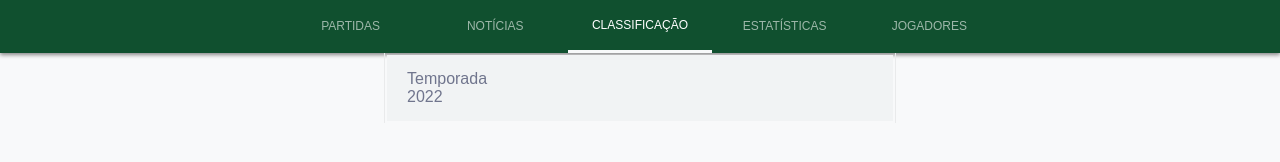
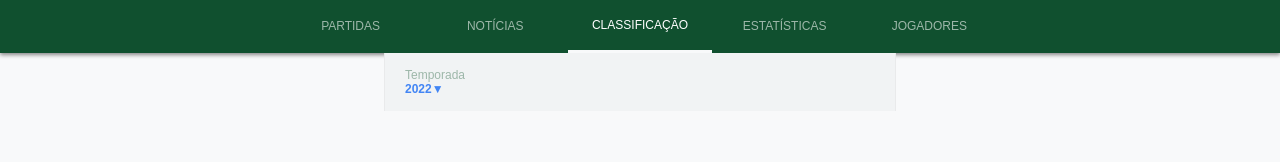
Before and after one commit to Capitaozila/brasileirao, a plain HTML site: page index.html in a window 1280 px wide. Shown: the part 54-216 px from the top of the page. Drawn offline with Linux system fonts and the light colour scheme; a web font is replaced by a local one.

Commit message:
melhorando as cores

```diff
--- a/css/style.css
+++ b/css/style.css
@@ -4,6 +4,7 @@
   padding: 0;
   margin: 0;
   box-sizing: border-box;
+  text-decoration: none;
 }
 
 body {
@@ -25,6 +26,7 @@ body {
   border-bottom: none;
   width: 40vw;
   margin-left: 30%;
+  border-collapse: collapse;
 }
 
 table {
@@ -38,6 +40,15 @@ td {
   color: #9db7a9;
 }
 
+a {
+  color: #9db7a9;
+  text-decoration: none;
+}
+
+a:visited {
+  color: #9db7a9;
+  text-decoration: none;
+}
 .nav-conteudo-lateral {
   width: 200px;
 }
@@ -53,6 +64,7 @@ td {
   color: #70758d;
   padding: 15px;
   padding-left: 20px;
+  font-size: 00.75em;
 }
 
 .nav-destacado {
@@ -63,3 +75,8 @@ td {
 .nav-destacado:hover {
   background-color: #0e482a;
 }
+
+.ano {
+  font-weight: 600;
+  color: #4285f4;
+}
--- a/index.html
+++ b/index.html
@@ -27,7 +27,7 @@
   </table>
   <table class="tabela-brasileirao">
     <tr>
-      <td id="tabela-brasileirao-header">Temporada<br>2022</td>
+      <td id="tabela-brasileirao-header"><a href="#">Temporada<br><spam class="ano">2022&#x25BC;</spam></a></td>
     </tr>
   </table>
 </body>
```
